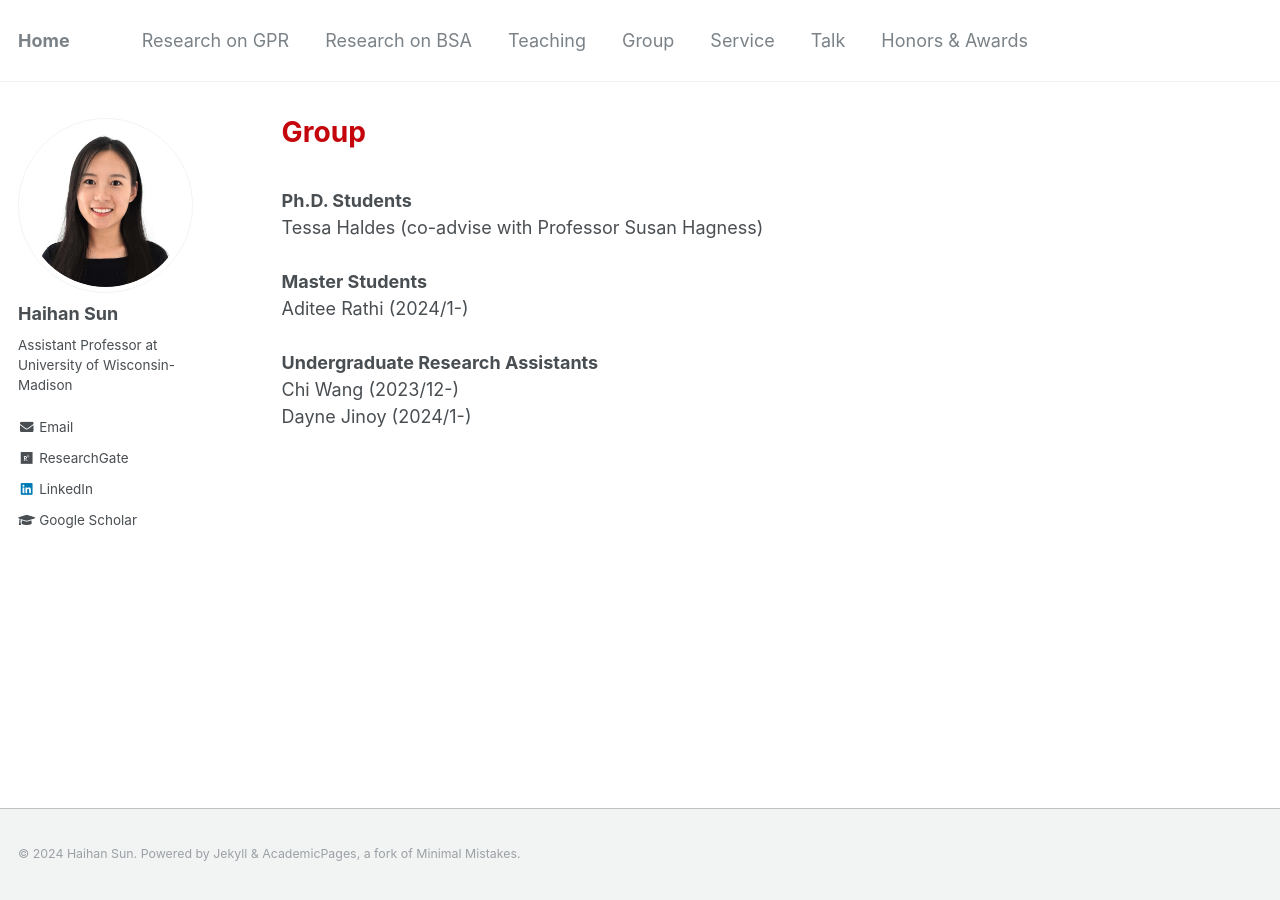
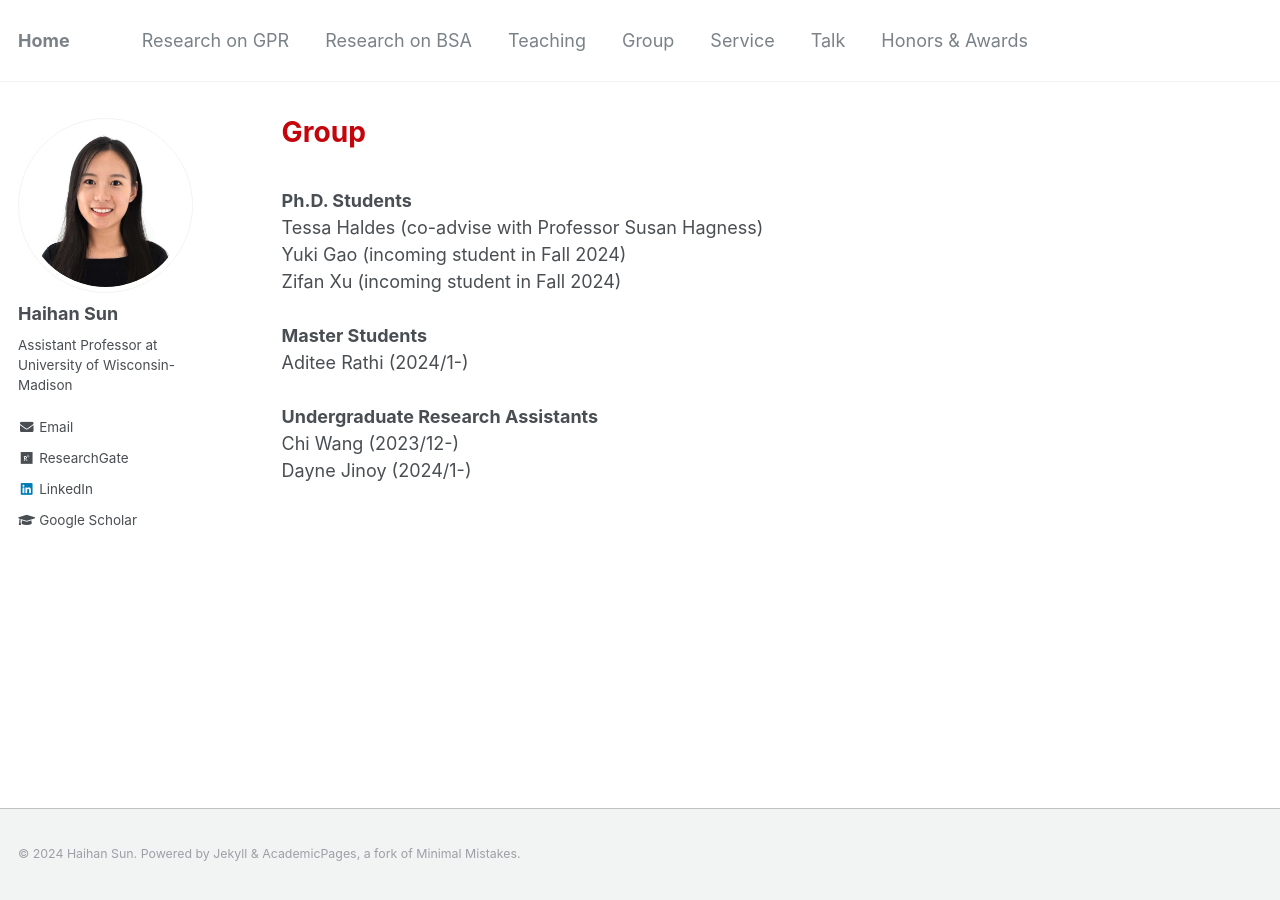
Before and after one commit to Haihan-Sun/Haihan-Sun.github.io, a Jekyll site: the page built from _pages/group.html, in a window 1280 px wide. Built offline with Jekyll 4.4.1, drawn with Linux system fonts in a browser that asks for light colours.

Commit message:
Update group.html

```diff
--- a/_pages/group.html
+++ b/_pages/group.html
@@ -7,6 +7,8 @@ author_profile: true
 <br>
 <b>Ph.D. Students</b> <br>
 Tessa Haldes (co-advise with Professor Susan Hagness) <br>
+Yuki Gao (incoming student in Fall 2024) <br>
+Zifan Xu (incoming student in Fall 2024) <br>
 <br>
 <b>Master Students</b><br>
 Aditee Rathi (2024/1-)<br>
```
